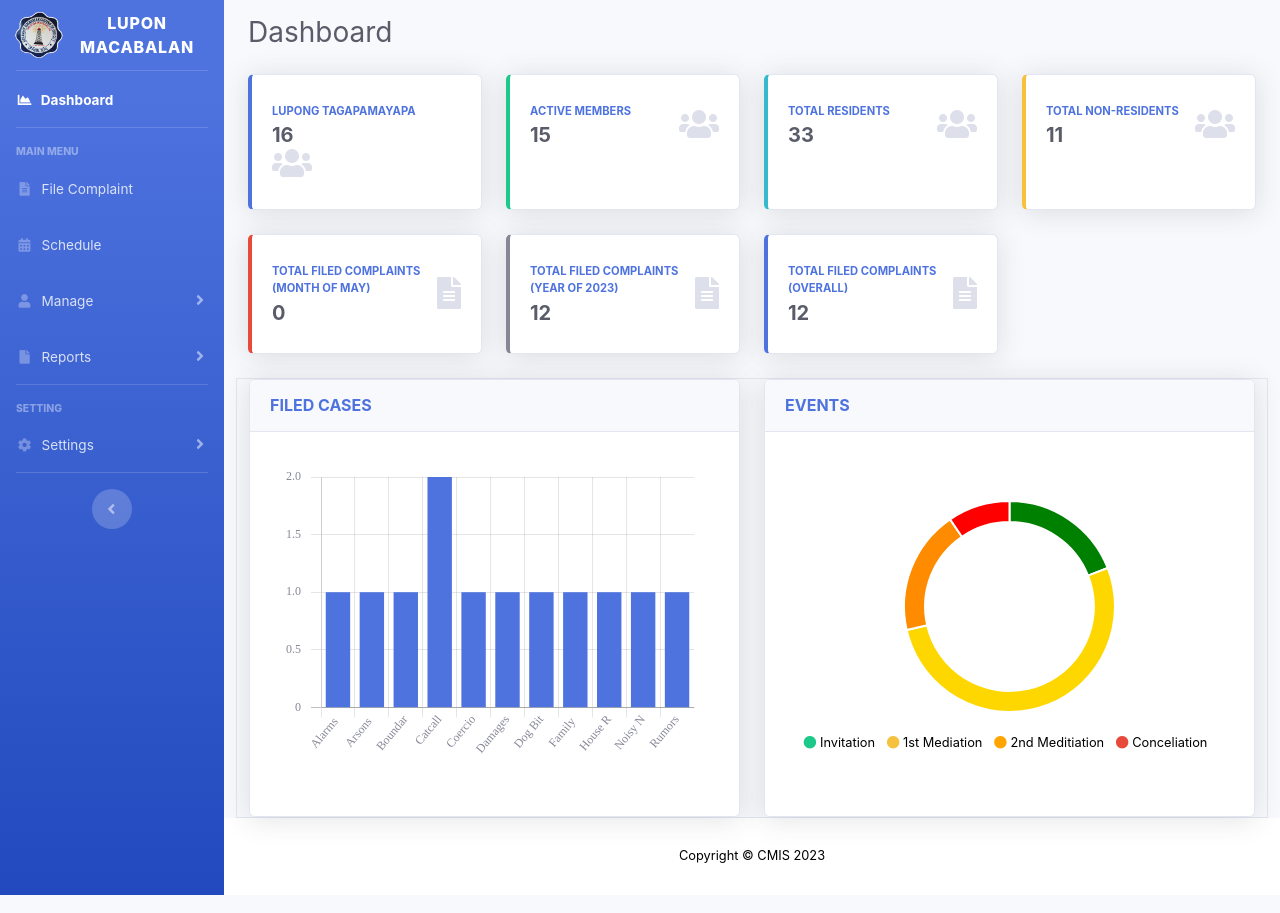
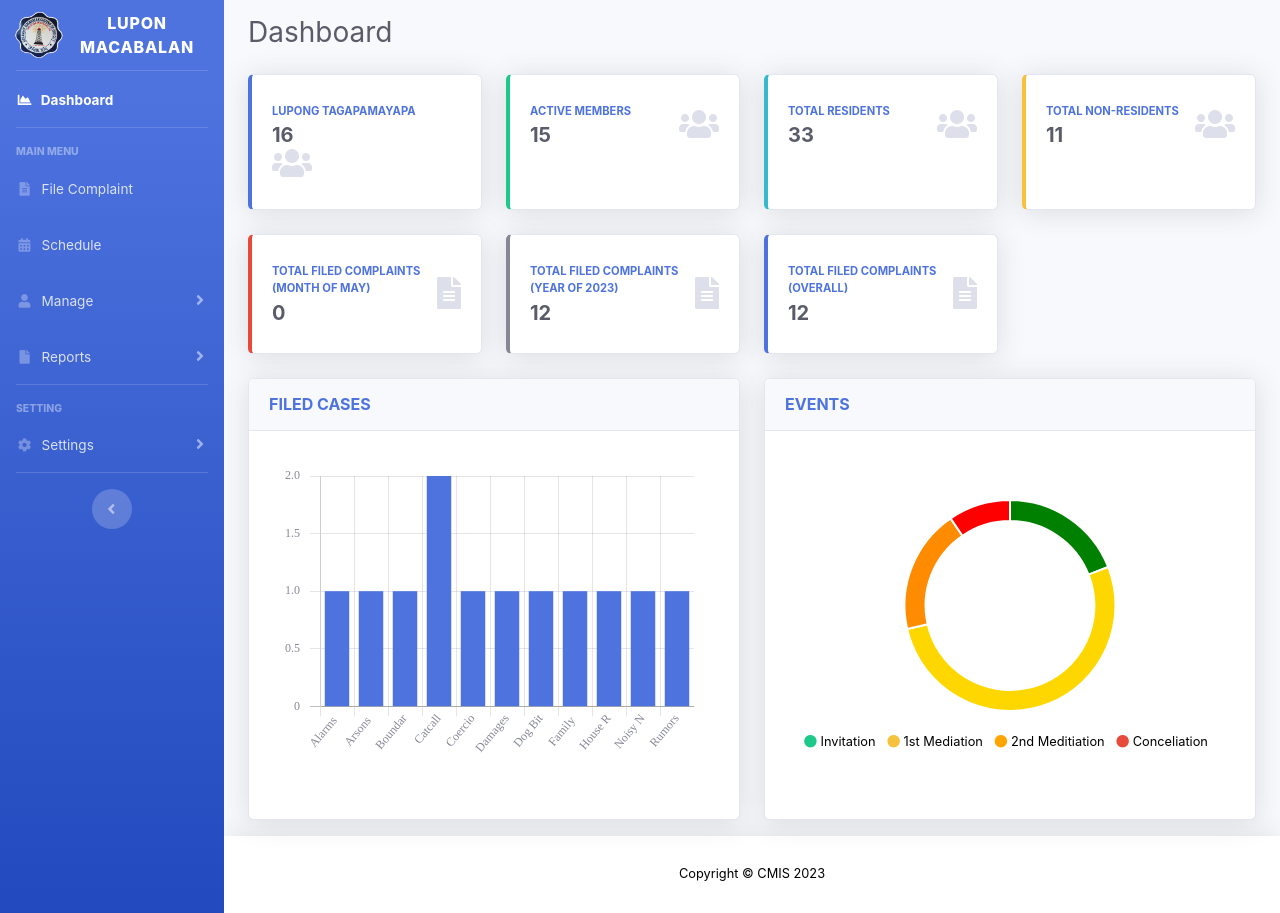
Before and after one commit to InternEdgie/cmis, a PHP site: page /dashboard.php in a window 1280 px wide. Run offline with PHP 8.4, Linux system fonts and the light colour scheme; a user stored in the database is signed in; data comes from the database, SQL or seed files in the repository; some libraries are stand-ins or nearby versions.

Commit message:
Update 05/05/2023

```diff
--- a/config/queries/edit-citizenship-query.php
+++ b/config/queries/edit-citizenship-query.php
@@ -7,7 +7,7 @@ $description = $_POST['description'];
 $user_id = $_SESSION['auth_user']['user_id'];
 
 $check = $connection->query("SELECT * FROM tbl_citizenship WHERE citizenship_name = '$name' AND citizenship_id != '$id'");
-$check_changes = $check->fetch_assoc();
+$check_changes = $connection->query("SELECT * FROM tbl_citizenship WHERE citizenship_id = '$id'")->fetch_assoc();
 if ($name != $check_changes['citizenship_name'] || $description != $check_changes['citizenship_description']) {
 	if ($check->num_rows > 0) {
 		$message = "<b>" . $name . "</b> is already exist.";
--- a/config/queries/edit-complaint-type-query.php
+++ b/config/queries/edit-complaint-type-query.php
@@ -7,7 +7,7 @@ $description = $_POST['description'];
 $user_id = $_SESSION['auth_user']['user_id'];
 
 $check = $connection->query("SELECT * FROM tbl_complaint_type WHERE com_name = '$name' AND com_id != '$id'");
-$check_changes = $check->fetch_assoc();
+$check_changes = $connection->query("SELECT * FROM tbl_complaint_type WHERE com_id = '$id'")->fetch_assoc();
 if ($name != $check_changes['com_name'] || $description != $check_changes['com_details']) {
 	if ($check->num_rows > 0) {
 		$message = "<b>" . $name . "</b> is already exist.";
--- a/config/queries/edit-event-query.php
+++ b/config/queries/edit-event-query.php
@@ -7,7 +7,7 @@ $color = $_POST['color'];
 $user_id = $_SESSION['auth_user']['user_id'];
 
 $check = $connection->query("SELECT * FROM tbl_events WHERE event_name = '$name' AND event_id != '$id'");
-$check_changes = $connection->query("SELECT * FROM tbl_events WHERE event_name = '$name' AND event_id == '$id'")->fetch_assoc();
+$check_changes = $connection->query("SELECT * FROM tbl_events WHERE event_id = '$id'")->fetch_assoc();
 if ($name != $check_changes['event_name'] || $color != $check_changes['event_color']) {
 	if ($check->num_rows > 0) {
 		$message = "<b>" . $name . "</b> is already exist.";
--- a/dashboard.php
+++ b/dashboard.php
@@ -145,7 +145,7 @@ foreach($events as $srow) {
          	</div>
         </div>
 
-        <div class="row border">
+        <div class="row mb-3">
             <!-- Bar Chart -->
             <div class="col-md-6">
                 <div class="card shadow mb-4 h-100">
@@ -162,7 +162,7 @@ foreach($events as $srow) {
             </div>
             <!-- Pie Chart -->
             <div class="col-md-6">
-                <div class="card shadow mb-4 h-100">
+                <div class="card shadow mb-5 h-100">
                     <!-- Card Header - Dropdown -->
                     <div class="card-header py-3 d-flex flex-row align-items-center justify-content-between h-auto">
                         <h6 class="m-0 font-weight-bold text-primary">EVENTS</h6>
--- a/layouts/footer.php
+++ b/layouts/footer.php
@@ -1,4 +1,4 @@
-				<footer class="sticky-footer bg-white">
+				<footer class="sticky-footer bg-white shadow">
 					<div class="container my-auto">
 						<div class="copyright text-center my-auto">
 							<span>Copyright &copy; CMIS 2023</span>
```
